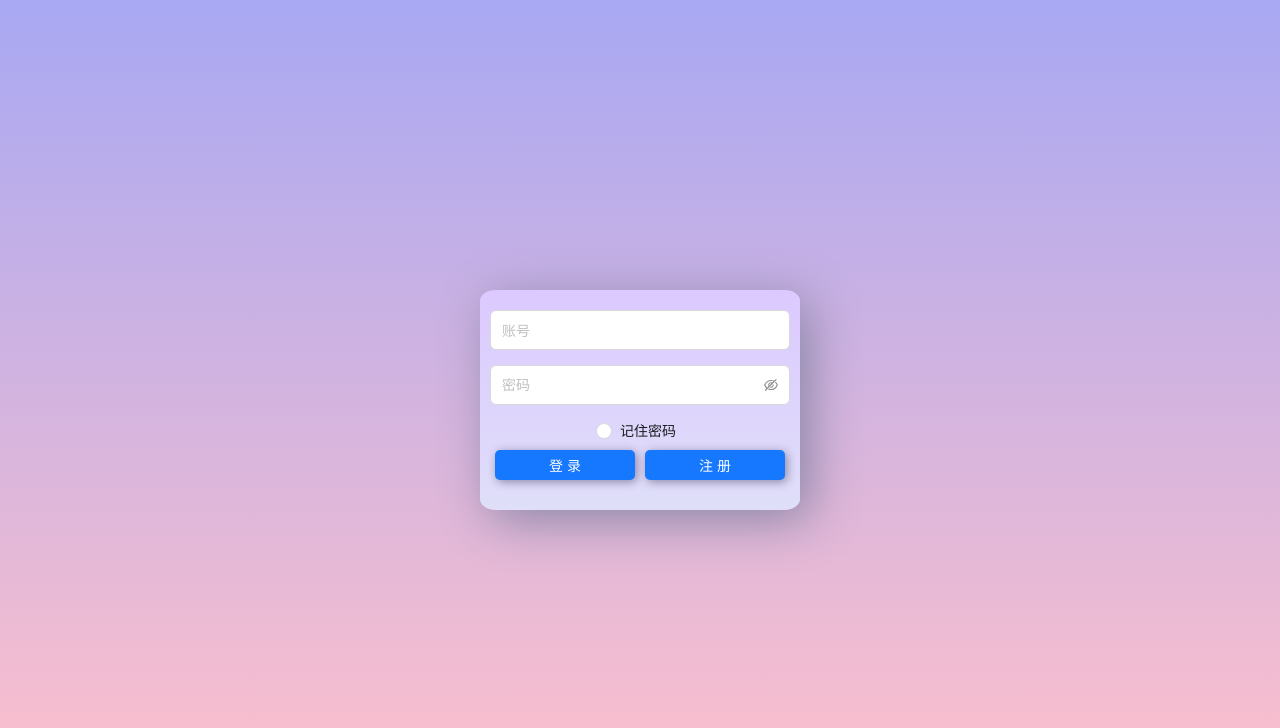
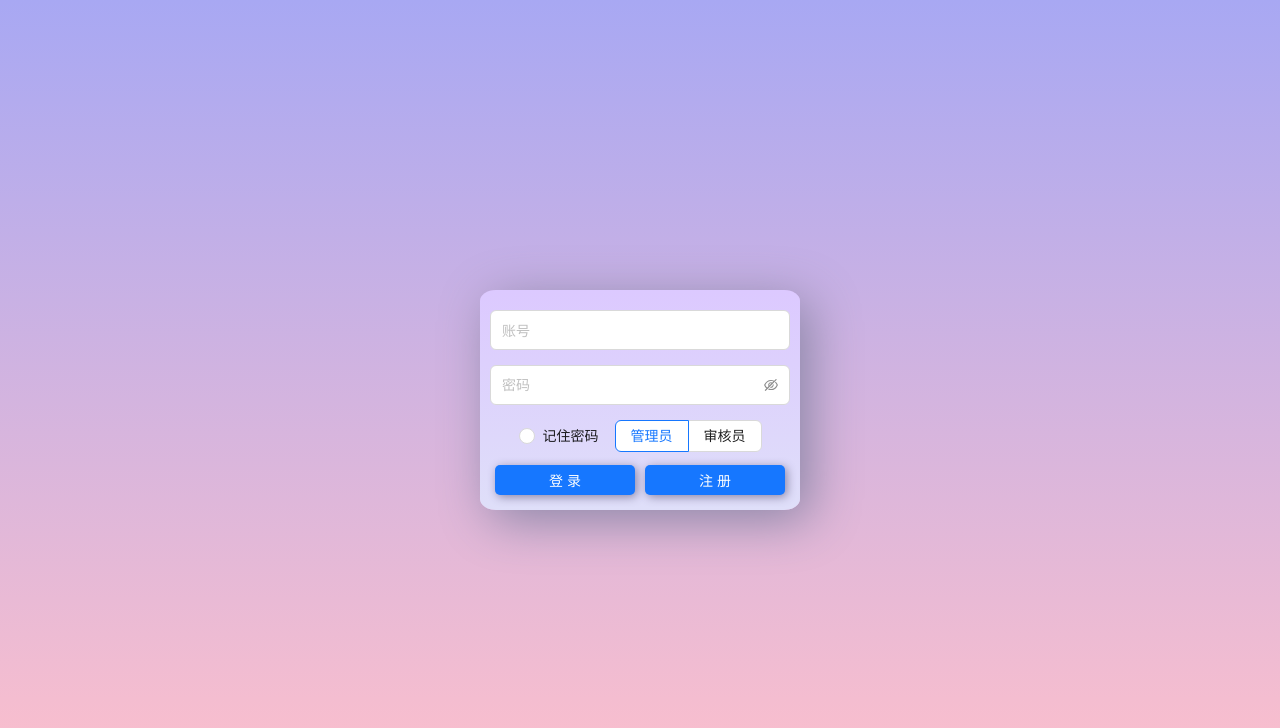
Before and after one commit to Celuria/TravelDiaryPlatform, a React (Vite) app in the folder TravelDiaryPlatform/Client/: page /login in a window 1280 px wide. Shown: the top 728 px of the page. Built offline with nearby package versions, Linux system fonts and the light colour scheme.

Commit message:
8.12 16:20

```diff
--- a/TravelDiaryPlatform/Client/src/pages/Login.css
+++ b/TravelDiaryPlatform/Client/src/pages/Login.css
@@ -41,7 +41,7 @@
   height: 100%;
   display: grid;
   grid-template-columns: 1fr;
-  grid-template-rows: 30px 30px;
+  grid-template-rows: 40px 40px;
   text-align: center;
 }
 .login-button-box {
--- a/TravelDiaryPlatform/Client/src/pages/Login.jsx
+++ b/TravelDiaryPlatform/Client/src/pages/Login.jsx
@@ -1,19 +1,27 @@
-import {useState, useEffect} from "react";
+import { useState, useEffect } from "react";
 import "./Login.css";
-import { Input, Button, Radio, Form, message} from "antd";
-
+import { Input, Button, Radio, Form, message } from "antd";
+const options = [
+  { label: '管理员', value: 'admin', className: 'label-1' },
+  { label: '审核员', value: 'user', className: 'label-2' },
+];
 
 function Login() {
   const [rememberPassword, setRememberPassword] = useState(false);
   const [username, setUsername] = useState("");
   const [password, setPassword] = useState("");
-  const[messageApi, contextHolder] = message.useMessage();
+  const [messageApi, contextHolder] = message.useMessage();
+  const [role, setRole] = useState('admin');
 
   const handleRadioClick = () => {
     setRememberPassword((prev) => !prev); // 每次点击切换 true/false
   };
+  const onChange1 = ({ target: { role } }) => {
+    console.log('radio1 checked', role);
+    setRole(role);
+  };
 
- // 检查本地存储中是否有记住的用户名和密码
+  // 检查本地存储中是否有记住的用户名和密码
   useEffect(() => {
     const storedUsername = localStorage.getItem("username");
     const storedPassword = localStorage.getItem("password");
@@ -24,17 +32,22 @@ function Login() {
     }
   }, []);
 
-
   const summitLoginForm = async () => {
-
-    console.log("Submitting form with Username:", username, "and Password:", password);
+    console.log(
+      "Submitting form with Username:",
+      username,
+      "and Password:",
+      password,
+      "and Role:",
+      role
+    );
     try {
-        const response = await fetch("http://localhost:3001/api/auth/login", {
+      const response = await fetch("http://localhost:3001/api/auth/login", {
         method: "POST",
         headers: {
           "Content-Type": "application/json",
         },
-        body: JSON.stringify({ username, password }),
+        body: JSON.stringify({ username, password, role }),
       });
 
       const data = await response.json();
@@ -45,7 +58,7 @@ function Login() {
 
         const { token } = data;
         localStorage.setItem("token", token); // 将 token 存储到本地存储
-         // 如果记住密码被选中，存储用户名和密码
+        // 如果记住密码被选中，存储用户名和密码
         if (rememberPassword) {
           localStorage.setItem("username", username);
           localStorage.setItem("password", password);
@@ -59,7 +72,7 @@ function Login() {
       } else {
         // 登录失败
         messageApi.error(data.message || "登录失败");
-        console.log(data)
+        console.log(data);
       }
     } catch (error) {
       console.error("登录失败:", error);
@@ -68,14 +81,21 @@ function Login() {
   };
 
   const summitRegisterForm = async () => {
-    console.log("Submitting registration form with Username:", username, "and Password:", password);
+    console.log(
+      "Submitting registration form with Username:",
+      username,
+      "and Password:",
+      password,
+      "and Role:",
+      role
+    );
     try {
       const response = await fetch("http://localhost:3001/api/auth/register", {
         method: "POST",
         headers: {
           "Content-Type": "application/json",
         },
-        body: JSON.stringify({ username, password }),
+        body: JSON.stringify({ username, password, role }),
       });
 
       const data = await response.json();
@@ -97,7 +117,7 @@ function Login() {
       console.error("注册失败:", error);
       messageApi.error("注册失败，请检查网络或联系管理员");
     }
-  }
+  };
 
   return (
     <div className="login-max-box">
@@ -127,6 +147,12 @@ function Login() {
             <Radio checked={rememberPassword} onClick={handleRadioClick}>
               记住密码
             </Radio>
+            <Radio.Group
+            options={options}
+            onChange={onChange1}
+            value={role}
+            optionType="button" />
+
           </div>
           <div className="login-button-box">
             <Button
```
